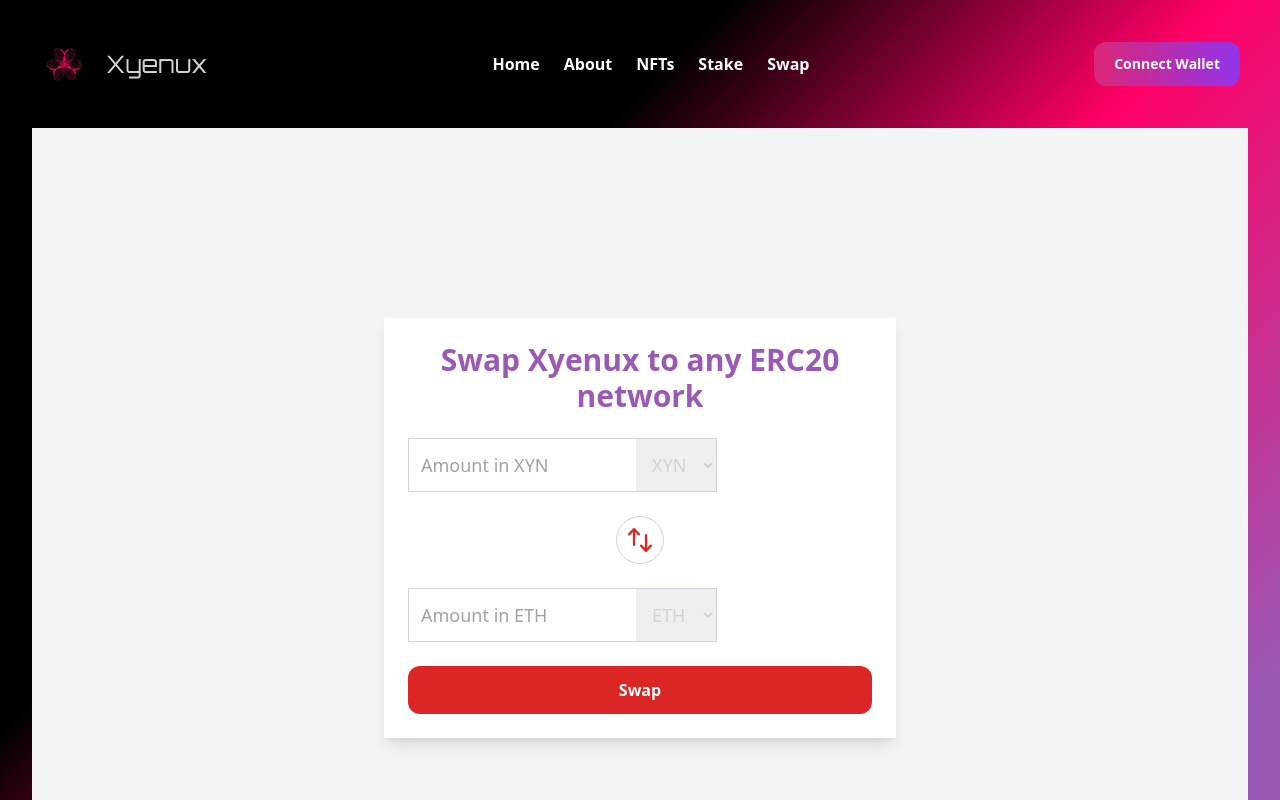
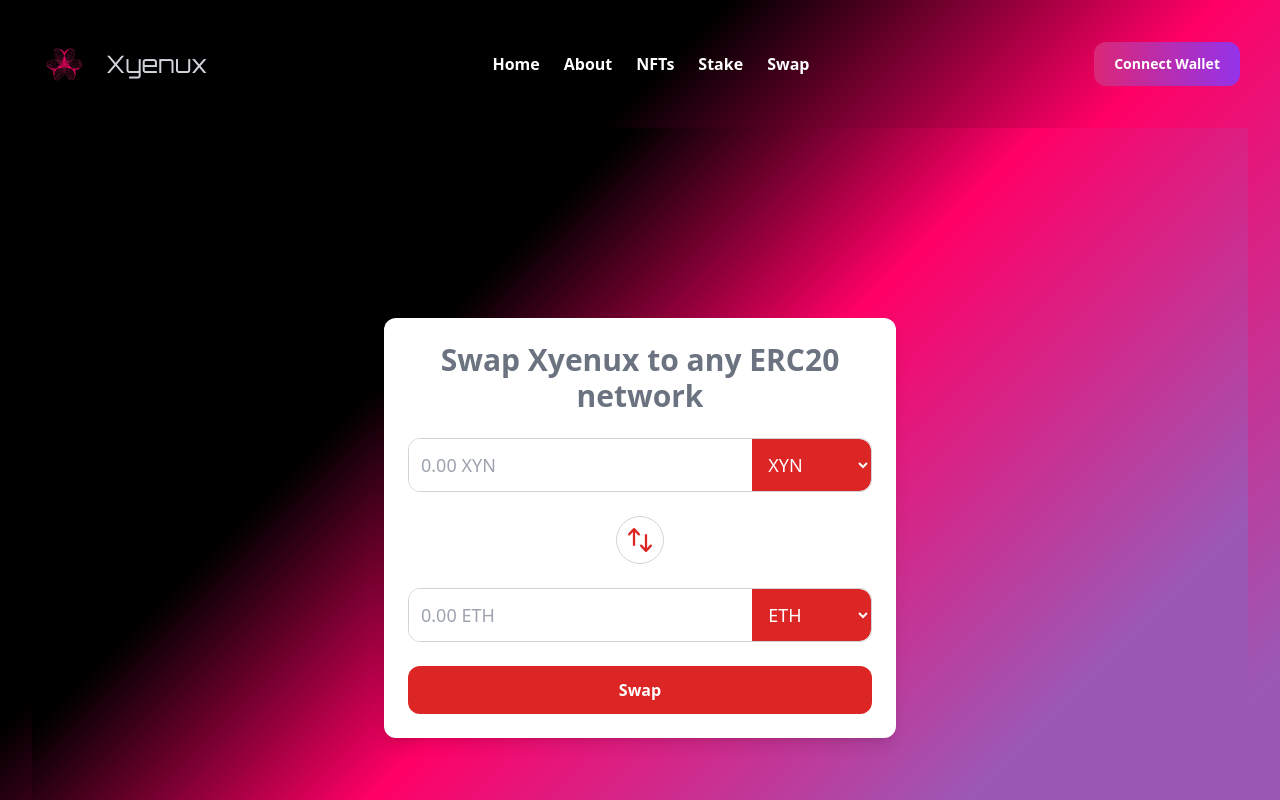
Before and after one commit to 1am-programmer/Xyenux, a Next.js app: page /swap in a window 1280 px wide. Shown: the top 800 px of the page. Built offline with nearby package versions, Linux system fonts and the light colour scheme.

Commit message:
Swap UI and functionality

```diff
--- a/app/swap/page.tsx
+++ b/app/swap/page.tsx
@@ -16,22 +16,23 @@ const page = () => {
   };
 
   return (
-    <div className="min-h-screen flex justify-center items-center bg-gray-100 p-4">
-      <div className="bg-white rounded-lg shadow-lg p-6 w-full max-w-lg">
-        <h1 className="md:text-3xl text-center mb-6 text-[#9b59b6] text-2xl font-bold">
+    <div className="min-h-screen flex justify-center items-center bg-web3-gradient p-4">
+      <div className="bg-white rounded-xl shadow-lg p-6 w-full max-w-lg">
+        {/* Adjusted h1 styling */}
+        <h1 className="text-xl sm:text-3xl text-center mb-6 text-gray-500 font-bold">
           Swap Xyenux to any ERC20 network
         </h1>
 
         <div className="space-y-6">
           {/* From Currency Section */}
           <div className="flex flex-col sm:flex-row justify-between items-center sm:space-x-4 sm:space-y-0 space-y-4">
-            <div className="flex w-full sm:w-2/3 border border-gray-300 rounded-md overflow-hidden">
+            <div className="flex w-full sm:w-full border border-gray-300 rounded-xl overflow-hidden">
               <input
-                type="number"
+                min={0}
                 value={fromAmount}
                 onChange={(e) => setFromAmount(e.target.value)}
-                className="w-full p-3 border-none text-lg"
-                placeholder={`Amount in ${
+                className="w-full p-3 border-none text-lg text-black appearance-none -moz-appearance-none -webkit-appearance-none focus:outline-none"
+                placeholder={`0.00 ${
                   fromCurrency === "XYN"
                     ? "XYN"
                     : fromCurrency?.slice(0, 3).toUpperCase()
@@ -40,7 +41,7 @@ const page = () => {
               <select
                 value={fromCurrency}
                 onChange={(e) => setFromCurrency(e.target.value)}
-                className="w-1/3 p-3 border-none text-lg"
+                className="w-full sm:w-1/3 p-3 text-lg bg-red-600 text-white border-none rounded-r-xl focus:outline-none"
               >
                 <option value="XYN">XYN</option>
                 <option value="ETH">ETH</option>
@@ -63,13 +64,13 @@ const page = () => {
 
           {/* To Currency Section */}
           <div className="flex flex-col sm:flex-row justify-between items-center sm:space-x-4 sm:space-y-0 space-y-4">
-            <div className="flex w-full sm:w-2/3 border border-gray-300 rounded-md overflow-hidden">
+            <div className="flex w-full sm:w-full border border-gray-300 rounded-xl overflow-hidden">
               <input
-                type="number"
+                min={0}
                 value={toAmount}
                 onChange={(e) => setToAmount(e.target.value)}
-                className="w-full p-3 border-none text-lg"
-                placeholder={`Amount in ${
+                className="w-full p-3 border-none text-lg text-black appearance-none -moz-appearance-none -webkit-appearance-none focus:outline-none"
+                placeholder={`0.00 ${
                   toCurrency === "XYN"
                     ? "XYN"
                     : toCurrency?.slice(0, 3).toUpperCase()
@@ -78,7 +79,7 @@ const page = () => {
               <select
                 value={toCurrency}
                 onChange={(e) => setToCurrency(e.target.value)}
-                className="w-1/3 p-3 border-none text-lg"
+                className="w-full sm:w-1/3 p-3 text-lg bg-red-600 text-white border-none rounded-r-xl focus:outline-none"
               >
                 <option value="ETH">ETH</option>
                 <option value="USDT">USDT</option>
```
